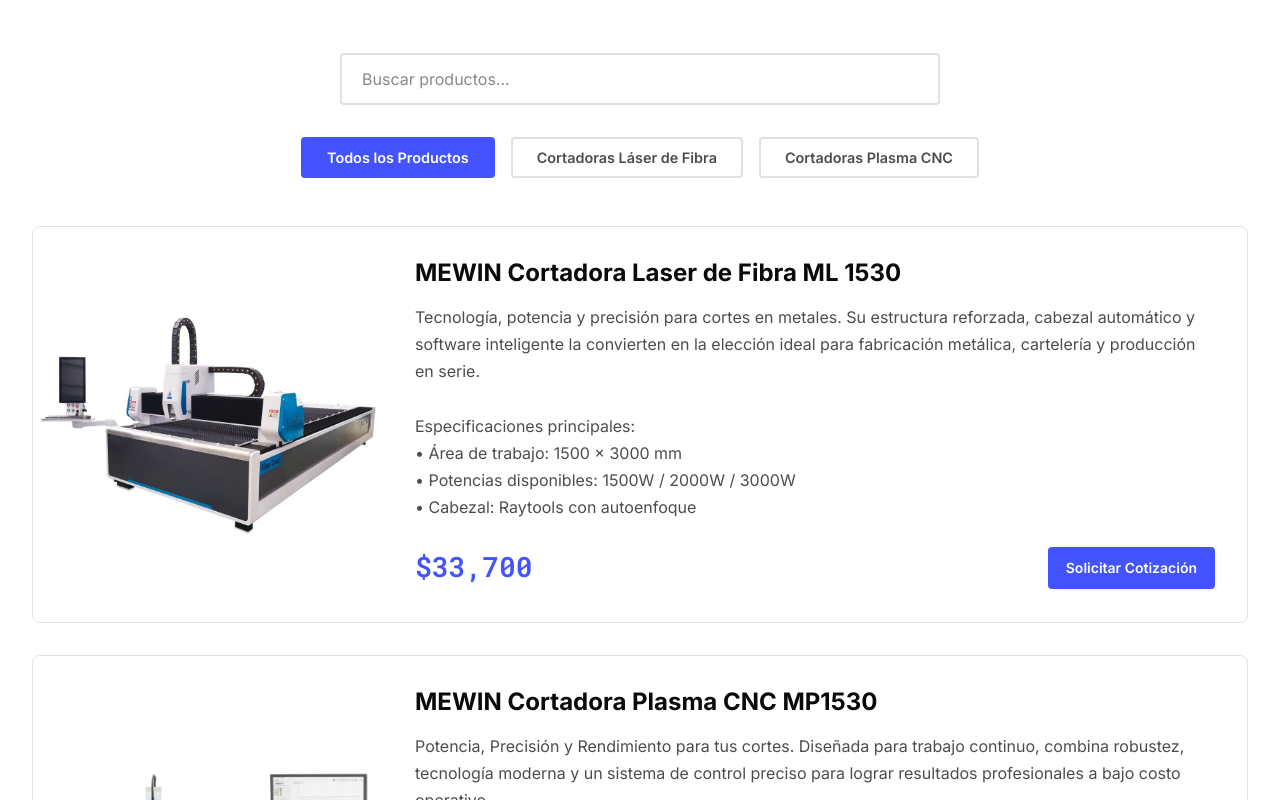
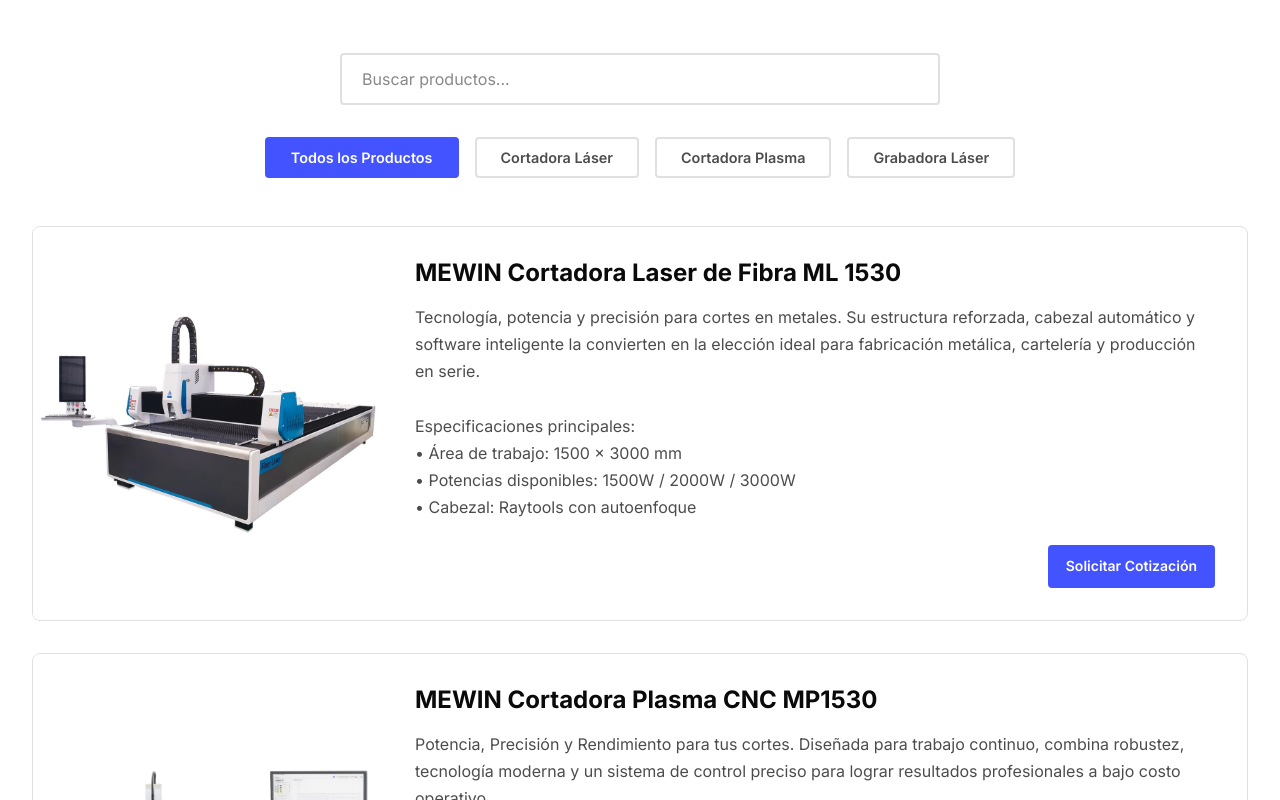
Before and after one commit to pynch-org/mewin, a React (Vite) app: page / in a window 1280 px wide. Shown: the part 900-1700 px from the top of the page. Built offline with nearby package versions, Linux system fonts and the light colour scheme.

Commit message:
add images

```diff
--- a/src/App.css
+++ b/src/App.css
@@ -428,7 +428,7 @@
 
 .product-footer {
   display: flex;
-  justify-content: space-between;
+  justify-content: flex-end;
   align-items: center;
   gap: 1rem;
   margin-top: auto;
--- a/src/App.tsx
+++ b/src/App.tsx
@@ -16,7 +16,7 @@
   {
     id: 1,
     name: "MEWIN Cortadora Laser de Fibra ML 1530",
-    category: "laser-engravers",
+    category: "cortadora-laser",
     price: 33700,
     image: "/images/cnc-1530.png",
     description: "Tecnología, potencia y precisión para cortes en metales. Su estructura reforzada, cabezal automático y software inteligente la convierten en la elección ideal para fabricación metálica, cartelería y producción en serie.\n\nEspecificaciones principales:\n• Área de trabajo: 1500 x 3000 mm\n• Potencias disponibles: 1500W / 2000W / 3000W\n• Cabezal: Raytools con autoenfoque"
@@ -24,7 +24,7 @@
   {
     id: 2,
     name: "MEWIN Cortadora Plasma CNC MP1530",
-    category: "plasma-cutters",
+    category: "cortadora-plasma",
     price: 11900,
     image: "/images/plasma-1530.png",
     description: "Potencia, Precisión y Rendimiento para tus cortes. Diseñada para trabajo continuo, combina robustez, tecnología moderna y un sistema de control preciso para lograr resultados profesionales a bajo costo operativo.\n\nEspecificaciones principales:\n• Área de trabajo: 1500 x 3000 mm\n• Cabezal: antorcha flotante con sensor óhmico\n• Control de altura THC: automático"
@@ -32,7 +32,7 @@
   {
     id: 3,
     name: "MEWIN Grabador Láser de Fibra",
-    category: "laser-engravers",
+    category: "grabadora-laser",
     price: 8500,
     image: "/images/grabador-laser.png",
     description: "Precisión y Personalización Profesional en Cada Grabado.\nEl Grabador Láser de Fibra MEWIN es la herramienta perfecta para personalizar y marcar productos metálicos y no metálicos con máxima definición.\n\nEspecificaciones principales:\n• Área de grabado: hasta 300 x 300 mm\n• Potencias: 30W/50W\n• Fuente láser: RAYCUS (>50.000 h de vida útil)\n• Precisión: 0,01 mm\n• Accesorio rotativo: incluido (para termos, vasos, anillos, etc.)\n• Materiales: acero inoxidable, aluminio, cobre, bronce, plata, oro, cerámica, plásticos, cuero\n• Software: Ezcad2 / LightBurn"
@@ -41,8 +41,9 @@
 
 const categories = [
   { id: 'all', name: 'Todos los Productos' },
-  { id: 'laser-engravers', name: 'Cortadoras Láser de Fibra' },
-  { id: 'plasma-cutters', name: 'Cortadoras Plasma CNC' }
+  { id: 'cortadora-laser', name: 'Cortadora Láser' },
+  { id: 'cortadora-plasma', name: 'Cortadora Plasma' },
+  { id: 'grabadora-laser', name: 'Grabadora Láser' }
 ]
 
 function App() {
@@ -175,9 +176,6 @@
                     <h3 className="product-name">{product.name}</h3>
                     <p className="product-description">{product.description}</p>
                     <div className="product-footer">
-                      <span className="product-price">
-                        ${product.price.toLocaleString()}
-                      </span>
                       <a href="#contact" className="btn btn-primary btn-small">
                         Solicitar Cotización
                       </a>
@@ -204,13 +202,13 @@
           <div className="services-grid">
             <div className="service-card">
               <div className="service-image">
-                <img src="https://images.unsplash.com/photo-1556911220-bff31c812dba?w=600&h=400&fit=crop" alt="Arte decorativo" />
+                <img src="/images/arte-decorativo.png" alt="Arte decorativo" />
               </div>
               <h3>Arte decorativo</h3>
             </div>
             <div className="service-card">
               <div className="service-image">
-                <img src="https://images.unsplash.com/photo-1590247813693-5541d1c609fd?w=600&h=400&fit=crop" alt="Fabricación de piezas" />
+                <img src="/images/fabricacion-piezas.png" alt="Fabricación de piezas" />
               </div>
               <h3>Fabricación de piezas</h3>
             </div>
@@ -273,8 +271,8 @@
               <a href="https://www.mewiningenieria.com" target="_blank" rel="noopener noreferrer">www.mewiningenieria.com</a>
               <p>ingenieria@mewin.com</p>
               <p>(0982) 849-996</p>
-              <p>Virgen Diaz Peres 358</p>
-              <p>San Lorenzo - Paraguay</p>
+              <p>Tte. Maschio, San Lorenzo 111449</p>
+              <p>Paraguay</p>
               <a
                 href="https://maps.app.goo.gl/S1EpdDM1yJi48pqw6?g_st=aw"
                 target="_blank"
@@ -288,14 +286,14 @@
               <h4>Ubicación</h4>
               <div className="map-container-footer">
                 <iframe
-                  src="https://www.google.com/maps/embed?pb=!1m18!1m12!1m3!1d3608.0545875948564!2d-57.50887492474056!3d-25.337989677655287!2m3!1f0!2f0!3f0!3m2!1i1024!2i768!4f13.1!3m3!1m2!1s0x945da8c5f2c3d385%3A0x9e0e6e7f5c0d9f9f!2sVirgen%20Diaz%20Perez%20358%2C%20San%20Lorenzo!5e0!3m2!1ses!2spy!4v1709123456789!5m2!1ses!2spy"
+                  src="https://www.google.com/maps/embed?pb=!1m18!1m12!1m3!1d3608.0!2d-57.509!3d-25.338!2m3!1f0!2f0!3f0!3m2!1i1024!2i768!4f13.1!3m3!1m2!1s0x0%3A0x0!2zMjXCsDIwJzE2LjgiUyA1N8KwMzAnMzIuNCJX!5e0!3m2!1ses!2spy!4v1709123456789!5m2!1ses!2spy"
                   width="100%"
                   height="250"
                   style={{ border: 0 }}
                   allowFullScreen
                   loading="lazy"
                   referrerPolicy="no-referrer-when-downgrade"
-                  title="Ubicación MEWIN Ingeniería"
+                  title="Ubicación MEWIN Ingeniería - Tte. Maschio, San Lorenzo"
                 ></iframe>
               </div>
             </div>
```
Also changed, not shown: 2 other files (tests, documents, lock files or other folders).
